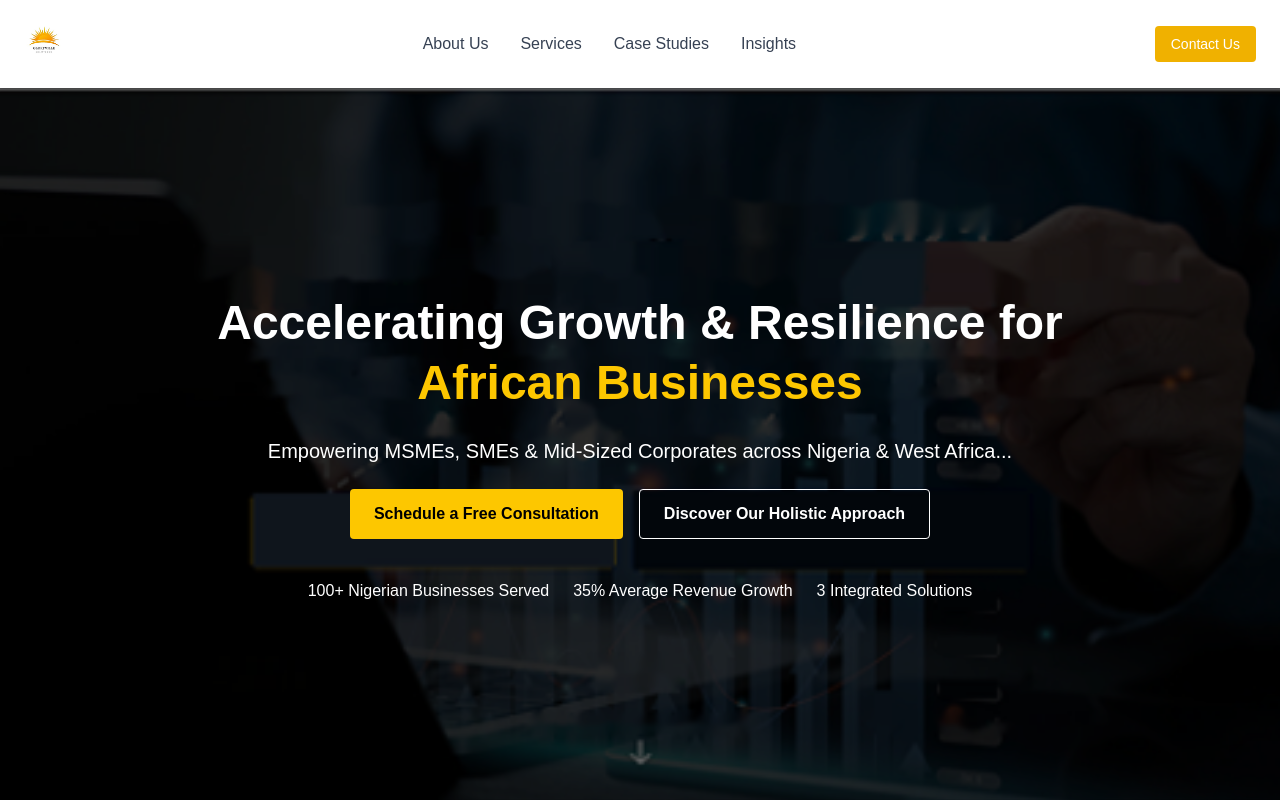
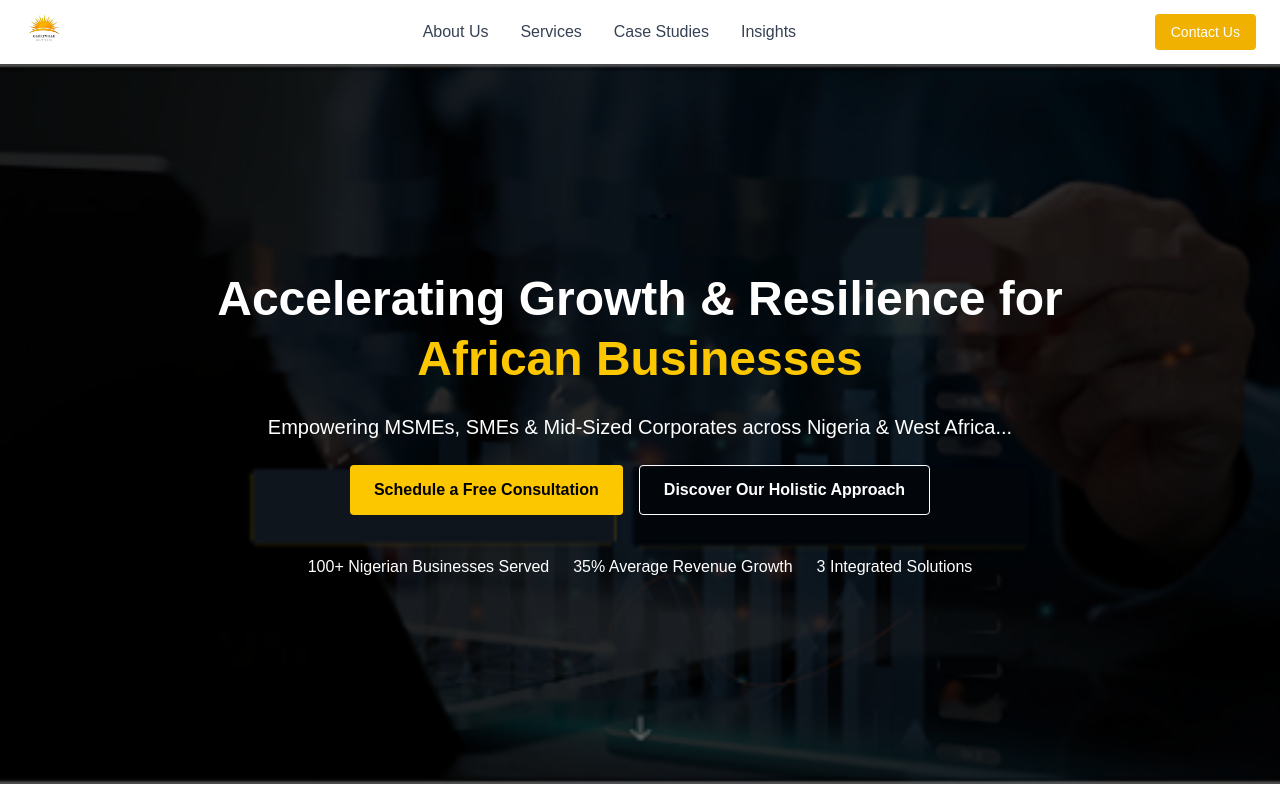
Before and after one commit to Lampnet-Technologies/glowsville, a Next.js app: page / in a window 1280 px wide. Shown: the top 800 px of the page. Built offline with nearby package versions, Linux system fonts and the light colour scheme.

Commit message:
Added bg to ContactCTA and updated Navbar for mobile viewing

```diff
--- a/src/components/ContactCTA.tsx
+++ b/src/components/ContactCTA.tsx
@@ -2,7 +2,7 @@ import { FaPhoneAlt, FaEnvelope, FaMapMarkerAlt } from "react-icons/fa";
 
 const ContactCTA = () => {
   return (
-    <section className="bg-yellow-500 text-white py-20 px-6 text-center">
+    <section className="text-white py-20 px-6 text-center" id="ContactCTA" style={{ backgroundImage: 'url(/assets/contactcta-bg.png)', backgroundSize: 'cover', backgroundPosition: 'center' }}>
       <h2 className="text-3xl font-semibold mb-4">Ready to Scale Sustainably? Let&apos;s Talk.</h2>
       <p className="max-w-2xl mx-auto mb-8">
         Whether you&apos;re an MsME, SME, or Mid-Sized Corporate in Nigeria or West Africa, we&apos;re here to help you optimize your processes, supercharge your revenue, and expand your market with resilience.
--- a/src/components/Navbar.tsx
+++ b/src/components/Navbar.tsx
@@ -1,31 +1,85 @@
 "use client";
+
+import { useState } from "react";
 import Link from "next/link";
 import Image from "next/image";
+import { FaBars, FaTimes } from "react-icons/fa";
 
 const Navbar = () => {
+  const [menuOpen, setMenuOpen] = useState(false);
+
+  const toggleMenu = () => setMenuOpen(!menuOpen);
+
+  const navItems = [
+    { name: "About Us", href: "#" },
+    { name: "Services", href: "#" },
+    { name: "Case Studies", href: "#" },
+    { name: "Insights", href: "#" },
+  ];
+
   return (
-    <nav className="w-full py-4 px-6 flex justify-between items-center bg-white shadow-sm sticky top-0 z-50">
-      <div className="flex items-center h-12 md:h-14">
+    <header className="w-full bg-white shadow-sm sticky top-0 z-50">
+      <nav className="max-w-7xl mx-auto px-4 md:px-6 py-2 md:py-3 flex justify-between items-center h-14 md:h-16">
+        {/* Logo */}
+        <div className="flex items-center h-full">
           <Link href="/">
             <Image
               src="/assets/Logo.png"
               alt="Gloryville Logo"
               width={120}
               height={40}
-            className="w-auto h-8 md:h-10 object-contain transition-transform duration-200 hover:scale-105"
+              className="w-auto h-8 md:h-10 object-contain transition-transform hover:scale-105"
             />
           </Link>
         </div>
-      <ul className="hidden md:flex space-x-8 text-gray-700 font-medium">
-        <li className="cursor-pointer hover:text-yellow-500">About Us</li>
-        <li className="cursor-pointer hover:text-yellow-500">Services</li>
-        <li className="cursor-pointer hover:text-yellow-500">Case Studies</li>
-        <li className="cursor-pointer hover:text-yellow-500">Insights</li>
+
+        {/* Desktop Menu */}
+        <ul className="hidden md:flex space-x-8 font-medium text-gray-700">
+          {navItems.map((item) => (
+            <li key={item.name}>
+              <Link href={item.href} className="hover:text-yellow-500">
+                {item.name}
+              </Link>
+            </li>
+          ))}
         </ul>
+
+        {/* Contact Button */}
+        <div className="hidden md:block">
           <button className="bg-yellow-500 text-white px-4 py-2 rounded hover:bg-yellow-600 transition text-sm">
             Contact Us
           </button>
+        </div>
+
+        {/* Hamburger Icon */}
+        <button
+          className="md:hidden text-gray-700 text-xl"
+          onClick={toggleMenu}
+          aria-label="Toggle Menu"
+        >
+          {menuOpen ? <FaTimes /> : <FaBars />}
+        </button>
       </nav>
+
+      {/* Mobile Dropdown Menu */}
+      {menuOpen && (
+        <div className="md:hidden bg-white border-t border-gray-200 px-4 py-4 space-y-4">
+          {navItems.map((item) => (
+            <Link
+              key={item.name}
+              href={item.href}
+              className="block text-gray-700 font-medium hover:text-yellow-500"
+              onClick={() => setMenuOpen(false)}
+            >
+              {item.name}
+            </Link>
+          ))}
+          <button className="w-full bg-yellow-500 text-white py-2 rounded hover:bg-yellow-600 transition">
+            Contact Us
+          </button>
+        </div>
+      )}
+    </header>
   );
 };
 
```
Also changed, not shown: 1 other file (tests, documents, lock files or other folders). Lines whose indentation alone changed are shown as unchanged.
